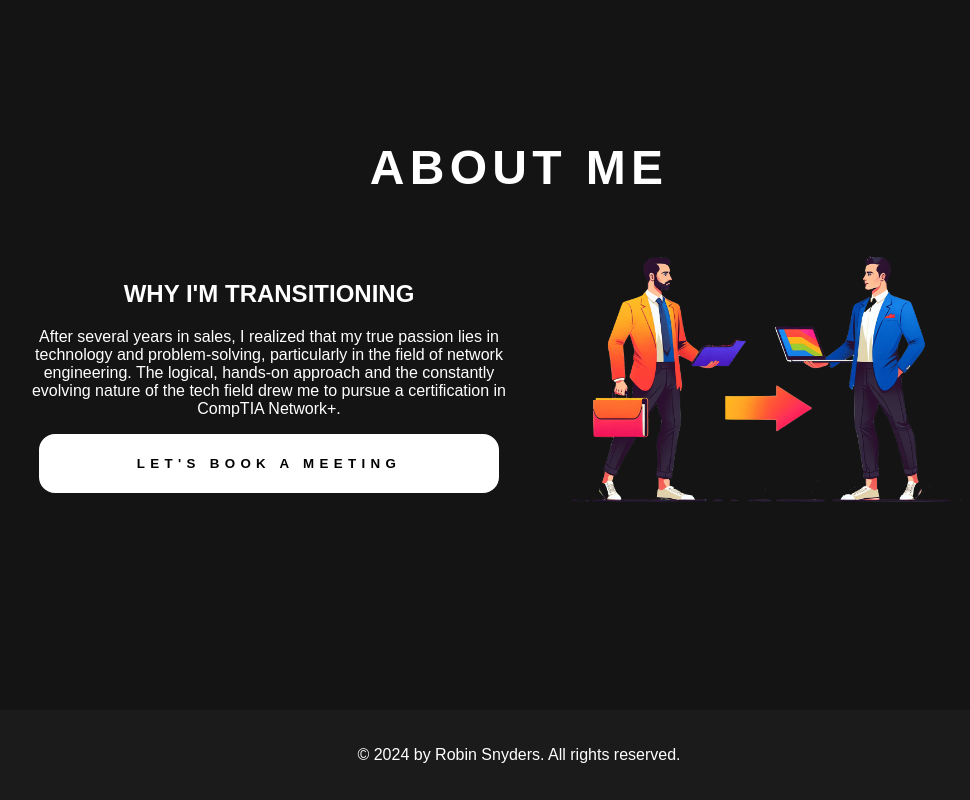
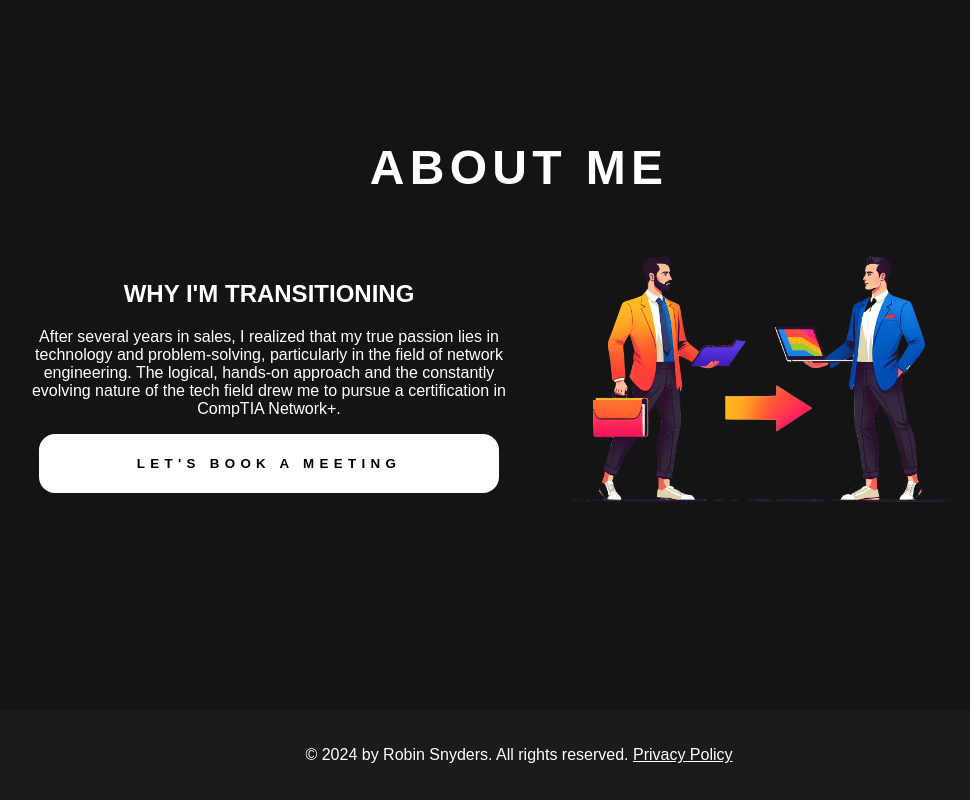
Before and after one commit to Sr-0w/ResumeWebsite, a website: page index.html in a window 1280 px wide. Shown: the part 1978-2778 px from the top of the page, without its empty margins (121-1091 px from the left). Drawn offline with Linux system fonts and the light colour scheme; a script that the page names is missing.

Commit message:
Update index.html

```diff
--- a/index.html
+++ b/index.html
@@ -152,9 +152,9 @@
     </div>
 
 
-    <div class="footer">
-        <p class="visible">© 2024 by Robin Snyders. All rights reserved.</p>
-    </div>
+<div class="footer">
+    <p class="visible">© 2024 by Robin Snyders. All rights reserved. <a href="/privacy-policy">Privacy Policy</a></p>
+</div>
 
 <!-- Scripts -->
 <script src="scroll-animation.js"></script>
```
